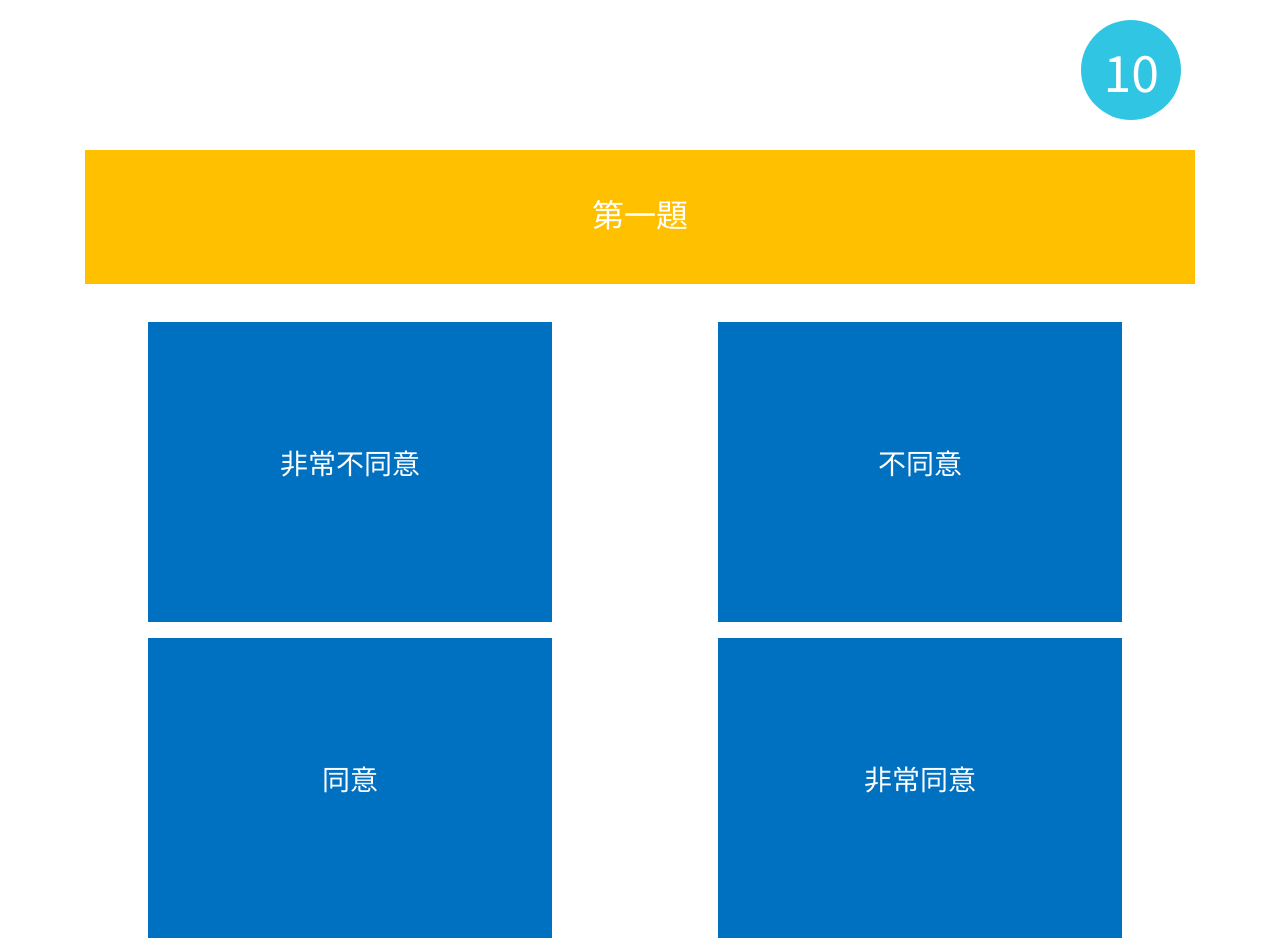
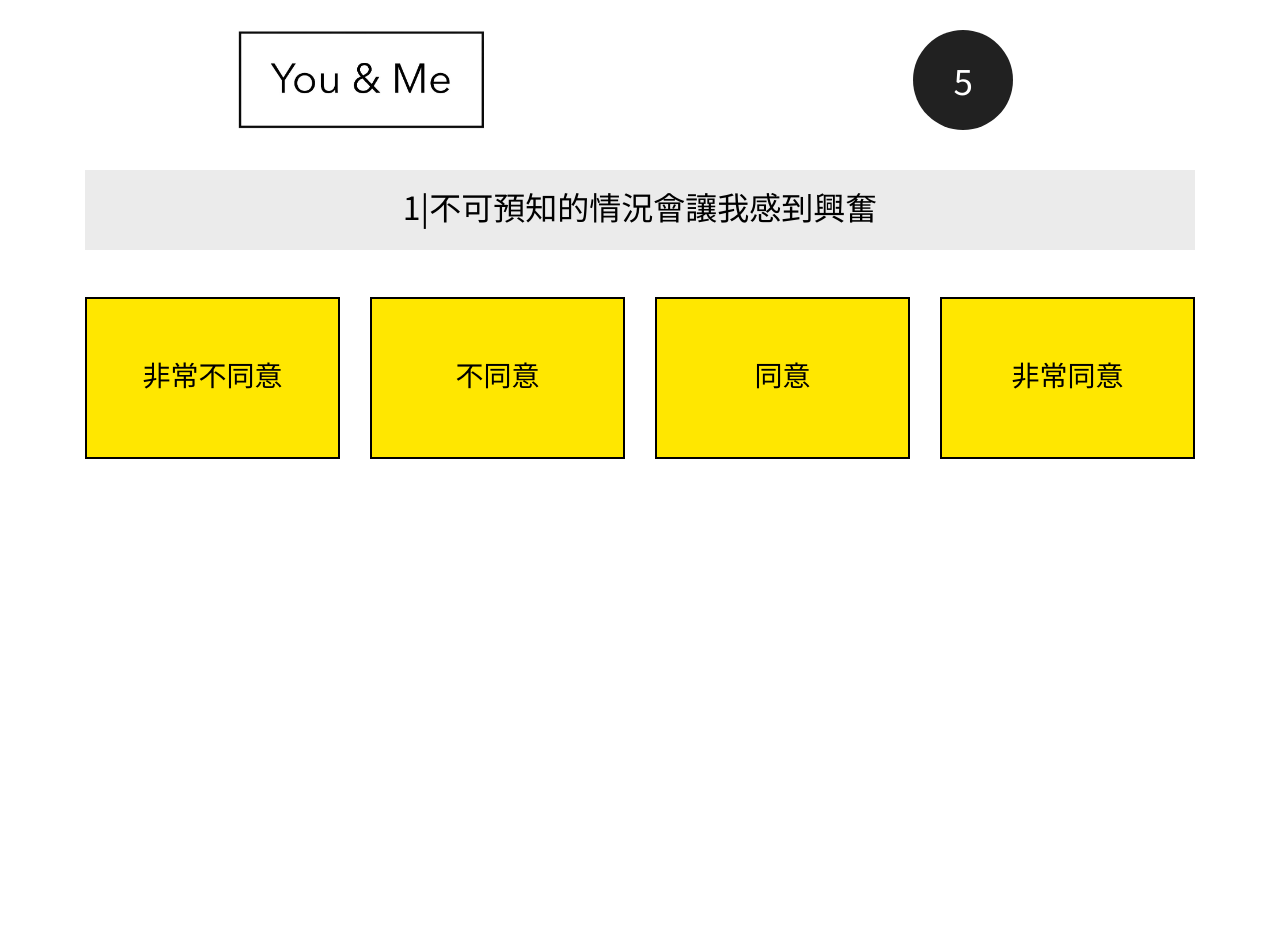
Before and after one commit to jerry861200/Questionnaire, a plain HTML site: page Q3.html in a window 1280 px wide. After the commit the page ends 800 px from the top, so only its background shows below. Drawn offline with nearby package versions, Linux system fonts and the light colour scheme.

Commit message:
new style

```diff
--- a/Q3.html
+++ b/Q3.html
@@ -12,40 +12,80 @@
     <link href="https://fonts.googleapis.com/css?family=Noto+Sans+TC&display=swap" rel="stylesheet">
     <title>Questionnaire</title>
     <style>
+        #Logo {
+            margin-left: 20px;
+            padding-top: 20px;
+            height: 90px;
+        }
+
         * {
             font-family: 'Noto Sans TC', sans-serif;
         }
 
         header {
             background-color: white;
+            margin-top: 10px;
         }
 
         #questionBlock {
-            background-color: #FFC000;
-            color: white;
+            background-color: #EBEBEB;
+            color: black;
             position: relative;
-            min-height: 100px;
-            top: 10px;
+            min-height: 80px;
+            top: 20px;
         }
 
         .questionPassage {
-            line-height: 30px;
+            line-height: 40px;
         }
 
         .counterBlock {
-            background-color: #2FC5E3;
+            color: white;
+            height: 70px;
+            width: 70px;
+            margin: 20px auto;
+        }
+
+        @media (min-width: 576px) {
+
+            .counterBlock {
                 color: white;
                 height: 100px;
                 width: 100px;
-            margin: 20px auto;
+                margin-left:40px;
+
             }
 
             .counterNumber {
                 font-size: 50px;
             }
 
+            #Logo {
+                margin-left: 20px;
+                padding-top: 20px;
+                height: 120px;
+            }
+            .optionValues {
+                color: white;
+                line-height: 250px;
+            }
+        }
+
+        .counterBefore {
+            background-color: #212121;
+        }
+
+        .counterAfter {
+            background-color: #212121;
+        }
+
+        .counterNumber {
+            font-size: 35px;
+        }
+
         .form-check {
             width: inherit;
+            padding-left: 0;
         }
 
         label {
@@ -53,13 +93,17 @@
         }
 
         .option {
-            background-color: #0070c0;
-            min-height: 300px;
+            background-color: #FFE700;
+            min-height: 150px;
             width: inherit;
+            border: black solid 2px;
         }
 
         [type=radio] {
             opacity: 0;
+            position: absolute;
+            width: 0;
+            height: 0;
         }
 
         [type=radio]+.option {
@@ -67,96 +111,91 @@
         }
 
         .optionValues {
-            color: white;
-            line-height: 280px;
+            color: black;
+            line-height: 150px;
         }
 
+
+
+        #warning {
+            font-size: 18px;
+
+        }
     </style>
 
 </head>
 
 <body>
-
+    <!--timeCounter-->
     <header>
         <div class="row">
-            <div class="col-9"></div>
-            <div class="col-3">
-                <div class="counterBlock rounded-circle row">
+            <div class="col-md-2"></div>
+            <div class="col-md-3 col-6"><img src="Logo.jpg" alt="" id="Logo"></div>
+            <div class="col-md-3 col-2"></div>
+            <div class="col-md-3 col-4">
+                <div class="counterBlock rounded-circle row counterBefore">
                     <p class="counterNumber mx-auto my-auto">
-                        10
                     </p>
                 </div>
             </div>
         </div>
-
     </header>
-
+    <!--Question & Answers-->
     <section class="container">
-        <div id="questionBlock" class="p-5 mb-5">
-            <h2 class="text-center questionPassage">第一題</h2>
+        <div id="questionBlock" class="p-3 mb-4">
+            <h2 class="text-center questionPassage">1|不可預知的情況會讓我感到興奮</h2>
+        </div>
+        <div>
+            <p class="invisible text-center" id="warning">快點做!!</p>
         </div>
         <form action="Q2.html">
             <div class="form-group">
-                <div class="row my-3" >
-                    <div class="col-md-6">
+                <div class="row my-3">
+                    <div class="col-md-3 col-6 mb-3">
                         <div class="form-check">
-                            <label class="form-check-label row" for="brave1">
-                                <div class="col-md-1"></div>
-                                <div class="col-md-10">
-                                    <input class="form-check-input" type="radio" name="brave"
-                                        id="brave1" value="1">
+                            <label class="form-check-label " for="brave1">
+                                <input class="form-check-input" type="radio" name="brave" id="brave1" value="1">
                                 <div class="option veryDisagree">
-                                        <h3 class="optionValues text-center">非常不同意</h3>
+                                    <p class="optionValues text-center h3">非常不同意</p>
                                 </div>
-                                </div>
-                                <div class="col-md-1"></div>
                             </label>
                         </div>
                     </div>
-                    <div class="col-md-6">
+                    <div class="col-md-3 col-6 mb-3">
                         <div class="form-check">
-                            <label class="form-check-label row" for="brave2">
-                                <div class="col-md-1"></div>
-                                <div class="col-md-10">
-                                    <input class="form-check-input" type="radio" name="brave"
-                                        id="brave2" value="2">
+                            <label class="form-check-label " for="brave2">
+                                <input class="form-check-input" type="radio" name="brave" id="brave2" value="2">
                                 <div class="option Disagree">
                                     <h3 class="optionValues text-center">不同意</h3>
                                 </div>
-                                </div>
-                                <div class="col-md-1"></div>
                             </label>
                         </div>
                     </div>
-                </div>
-                <div class="row">
-                    <div class="col-md-6">
+
+
+                    <div class="col-md-3 col-6">
                         <div class="form-check">
-                            <label class="form-check-label row" for="brave3">
-                                <div class="col-md-1"></div>
-                                <div class="col-md-10">
-                                    <input class="form-check-input" type="radio" name="brave"
-                                        id="brave3" value="3">
+                            <label class="form-check-label" for="brave3">
+
+
+                                <input class="form-check-input" type="radio" name="brave" id="brave3" value="3">
                                 <div class="option agree">
                                     <h3 class="optionValues text-center">同意</h3>
                                 </div>
-                                </div>
-                                <div class="col-md-1"></div>
+
+
                             </label>
                         </div>
                     </div>
-                    <div class="col-md-6">
+                    <div class="col-md-3 col-6">
                         <div class="form-check">
-                            <label class="form-check-label row" for="brave4">
-                                <div class="col-md-1"></div>
-                                <div class="col-md-10">
-                                    <input class="form-check-input" type="radio" name="brave"
-                                        id="brave4" value="4">
+                            <label class="form-check-label" for="brave4">
+                                <input class="form-check-input" type="radio" name="brave" id="brave4" value="4">
                                 <div class="option veryAgree">
                                     <h3 class="optionValues text-center">非常同意</h3>
                                 </div>
-                                </div>
-                                <div class="col-md-1"></div>
+
+
                             </label>
                         </div>
                     </div>
@@ -164,6 +203,7 @@
             </div>
         </form>
     </section>
+
 
 
 
@@ -184,30 +224,25 @@
     </script>
     <script>
 
+        let t = 10;
 
-        let t = 20;
-        let t2 = 20;
         //顯示倒數秒收
-        // function showTime() {
+        function showTime() {
 
-        //     document.querySelector("body > div > div:nth-child(1) > div > p").innerHTML = t;
-        //     t--;
-        //     // if (t == 0) {
-        //     //     location.href = 'http://www.dotblogs.com.tw/puma/';
-        //     // }
-        //     if (t == 0) {
+            document.querySelector("body > header > div > div.col-md-3.col-4 > div > p").innerHTML = t;
+            t--;
+            if (t == -2) {
+                $("#warning").removeClass("invisible");
+                $(".counterBlock").removeClass("counterBefore");
+                $(".counterBlock").addClass("counterAfter");
 
-        //     }
+            }
+            //每秒執行一次,showTime()
+            setTimeout("showTime()", 1000);
 
-        //     setTimeout("showTime()", 1000);
+        }
 
-        //     //每秒執行一次,showTime()
 
-        // }
-
-        // function setCookie(cookieName,cookieValue){
-        //     document.cookie = `${cookieName}=${cookieValue}`;
-        // }
         let lastPageUrl = new URL(document.location);
         let params = lastPageUrl.searchParams;
         totalBrave = params.get(`brave`);
@@ -219,41 +254,20 @@
             url = `${question}.html?brave=${brave}&plan=${plan}&observe=${observe}&empathy=${empathy}`;
             window.location.href = url;
         }
-        // function changeQuestion() {
-        //     let brave = document.querySelector(`input[name="brave"]:checked`).value;
-        //     if(brave){
-        //         totalBrave += brave;
-        //         setCookie("brave",totalBrave);
-        //         document.location = "Q2.html";
-        //     }
-        // }
+
 
         //執行showTime()
-        // showTime();
+        showTime();
         //執行changeQuestion
         $("label.form-check-label").change(()=>{
             let brave = document.querySelector(`input[name="brave"]:checked`).value;
             totalBrave += parseInt(brave);
             // setCookie("totalBrave",totalBrave);
-            jump("Q4",totalBrave,0,0,0);
+            jump("Q3",totalBrave,0,0,0);
         })
 
 
-        // changeQuestion();
 
-        // $("form").submit(function () {
-        //     // let brave1 = document.querySelector('input[name="brave1"]:checked').value;
-        //     // let brave2 = document.querySelector('input[name="brave2"]:checked').value;
-        //     // alert(brave1);
-
-        //     let brave = [];
-        //     for (var i = 0; i < 2; i++) {
-        //         brave[i] = document.querySelector(`input[name="brave${i}}"]:checked`).value;
-        //     }
-        //     console.log(brave[0]);
-        //     console.log(brave[1]);
-
-        // });
     </script>
 </body>
 
```
Also changed, not shown: Q1.html (+56 -30 lines), Q2.html (+112 -96 lines). Lines whose indentation alone changed are shown as unchanged.
